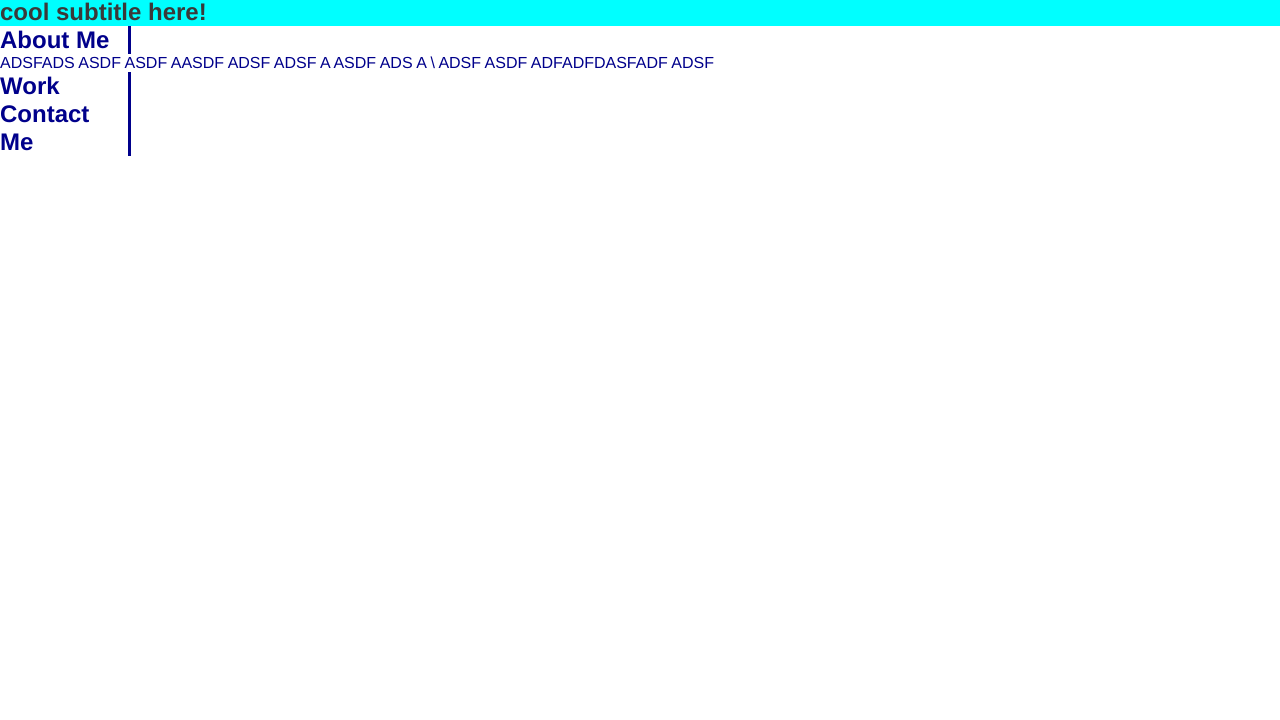
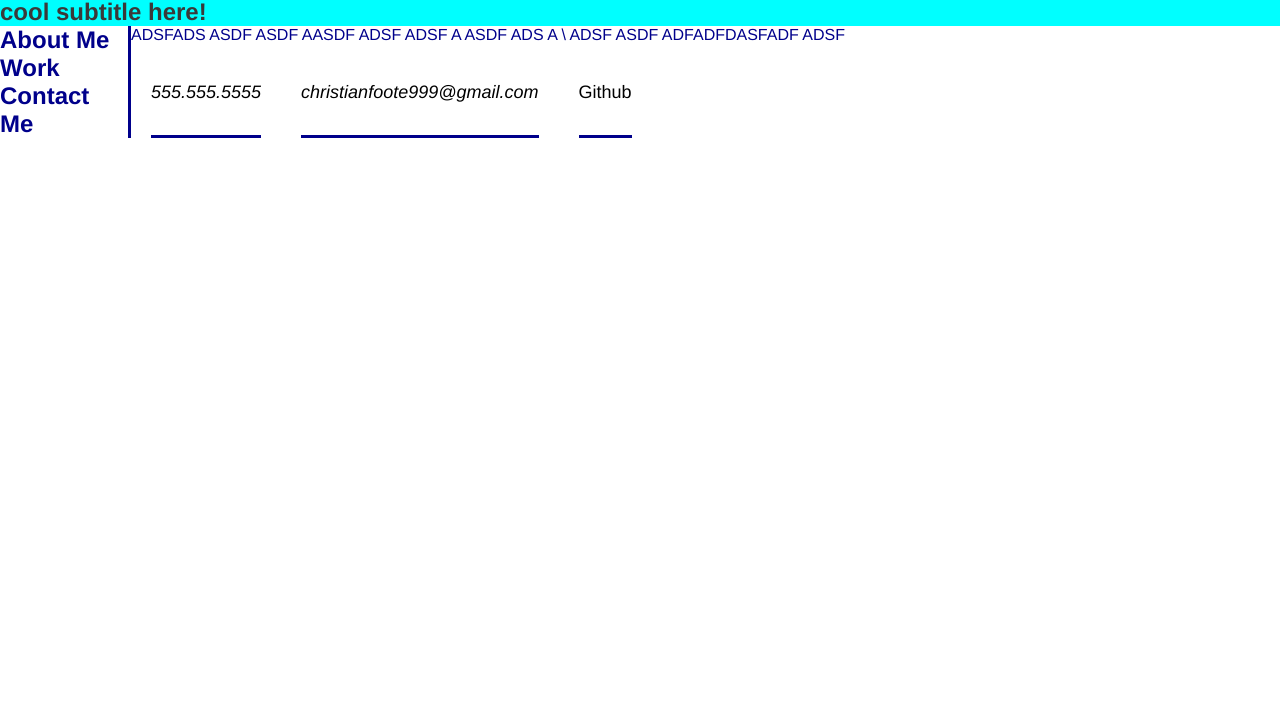
Before and after one commit to christianjF9/Portfolio, a plain HTML site: page index.html in a window 1280 px wide. Shown: the part 80-800 px from the top of the page. Drawn offline with Linux system fonts and the light colour scheme.

Commit message:
added contact me section

```diff
--- a/assets/css/style.css
+++ b/assets/css/style.css
@@ -8,6 +8,9 @@
 }
 body {
   font-family: Helvetica, Arial, sans-serif;
+}
+a{
+  text-decoration: none;
 }
 /*Header*/
 header{
@@ -28,7 +31,7 @@ padding-bottom: 0;
 font-size: 50px;
 }
 header a {
-  text-decoration: none;
+
   color: var(--tertiary-color);
 }
 header nav {
@@ -55,9 +58,29 @@ header nav ul li a{
 }
 .content{
   color: var(--primary-color);
+  display: flex;
 }
 .content h1{
-  border-color: var(--primary-color);
-  border-right: 3px solid var(--primary-color);
+
   width: 10%;
 }
+.right-column{
+  border-color: var(--primary-color);
+  border-left: 3px solid var(--primary-color);
+}
+.contacts{
+  flex-wrap: wrap;
+  display: flex;
+  margin-right: 90px;
+}
+.contact{
+  margin-left: 20px;
+  margin-right: 20px;
+  border-bottom: 3px solid;
+  border-color: var(--primary-color);
+  color: black;
+  font-size: large;
+}
+.contact a{
+ color: black;
+}
--- a/index.html
+++ b/index.html
@@ -26,16 +26,28 @@
       </section>
       <section class="content"id ="about-me">
           <h1>About Me</h1>
+          <div class="right-column">
           <p>ADSFADS ASDF ASDF  AASDF  ADSF  ADSF A ASDF ADS A \
               ADSF
               ASDF ADFADFDASFADF ADSF
           </p>
+        </div>
       </section>
       <section class="content"id ="work">
         <h1>Work</h1>
+        <div class="right-column"></div>
     </section>
     <section class="content"id ="contact-me">
         <h1>Contact Me</h1>
+        <div class="right-column contacts">
+            <address class="contact">
+                555.555.5555
+            </address>
+            <address class="contact">
+                <a href="christianfoote999@gmail.com">christianfoote999@gmail.com</a>
+            </address>
+            <a href="" class="contact">Github</a>
+        </div>
     </section>
   </body>
 </html>
```
